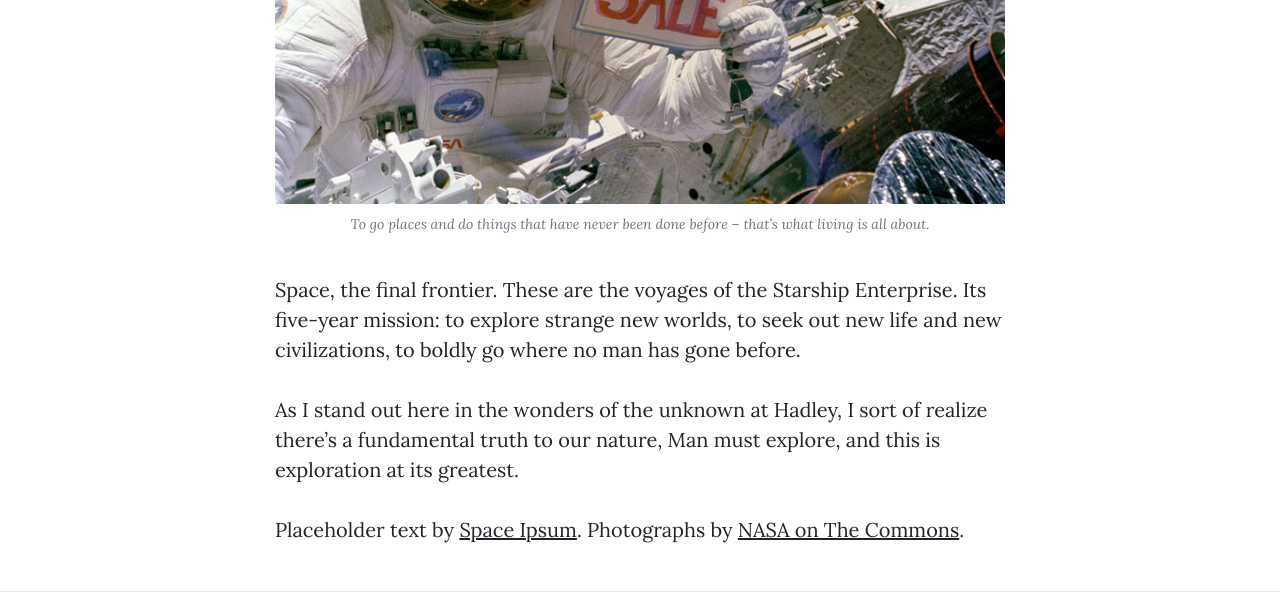
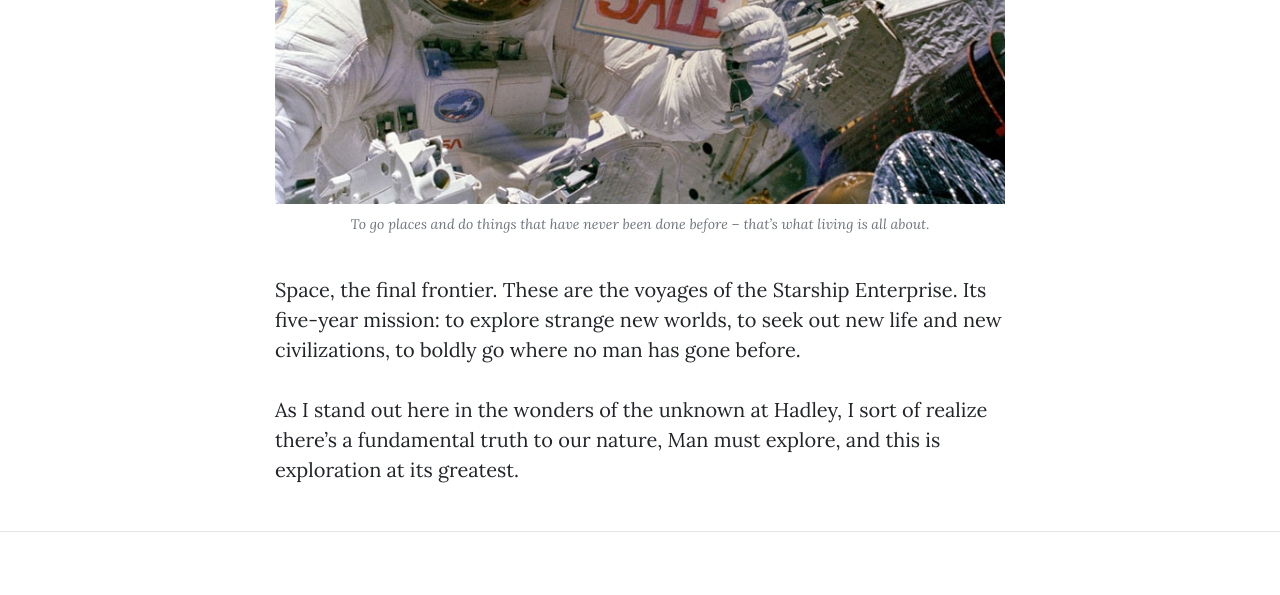
Before and after one commit to csam10398/thblog, a website: page post.html in a window 1280 px wide. Shown: the part 1562-2157 px from the top of the page. Drawn offline with nearby package versions, Linux system fonts and the light colour scheme.

Commit message:
Update post.html

```diff
--- a/post.html
+++ b/post.html
@@ -99,10 +99,6 @@
           <p>Space, the final frontier. These are the voyages of the Starship Enterprise. Its five-year mission: to explore strange new worlds, to seek out new life and new civilizations, to boldly go where no man has gone before.</p>
 
           <p>As I stand out here in the wonders of the unknown at Hadley, I sort of realize there’s a fundamental truth to our nature, Man must explore, and this is exploration at its greatest.</p>
-
-          <p>Placeholder text by
-            <a href="http://spaceipsum.com/">Space Ipsum</a>. Photographs by
-            <a href="https://www.flickr.com/photos/nasacommons/">NASA on The Commons</a>.</p>
         </div>
       </div>
     </div>
```
